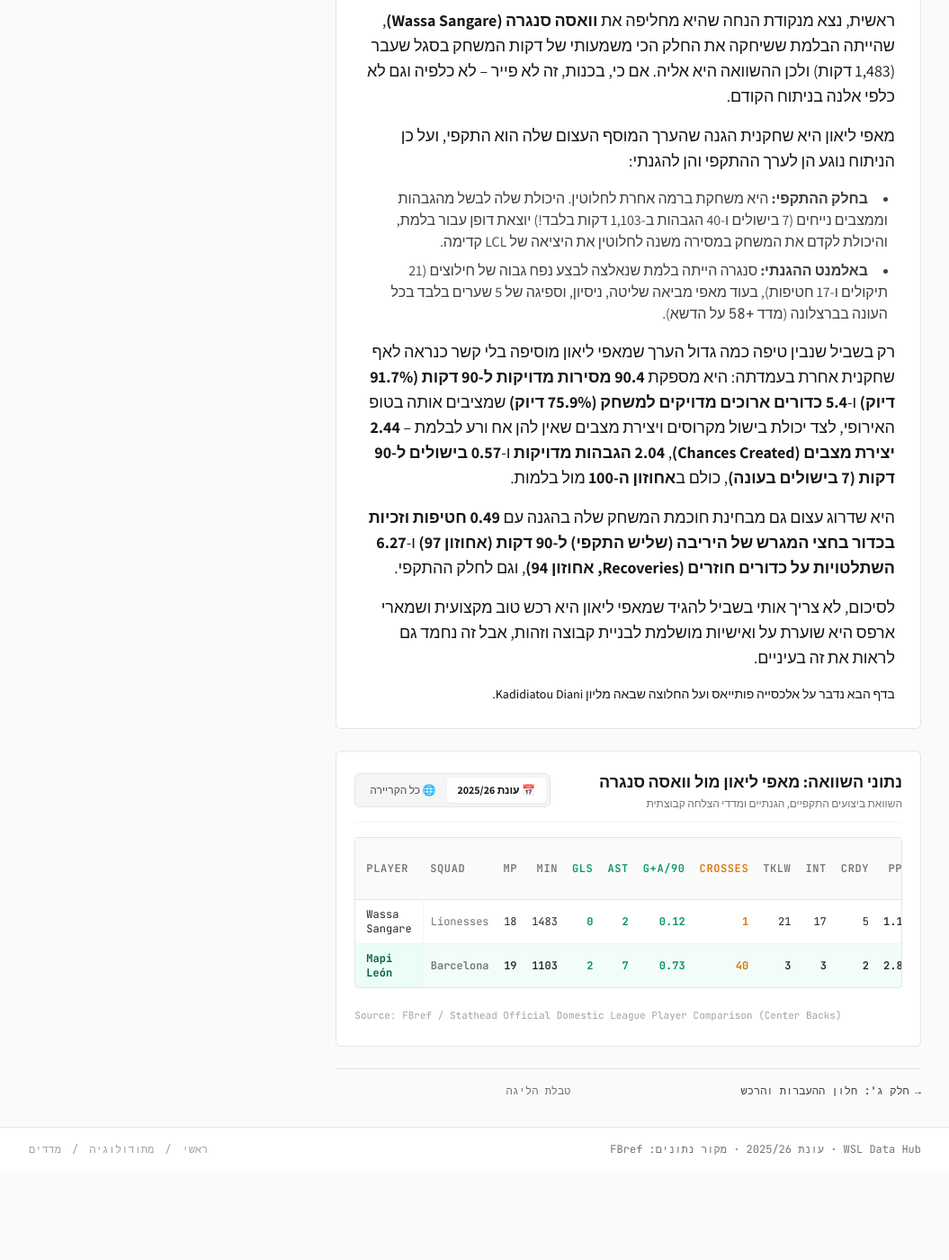
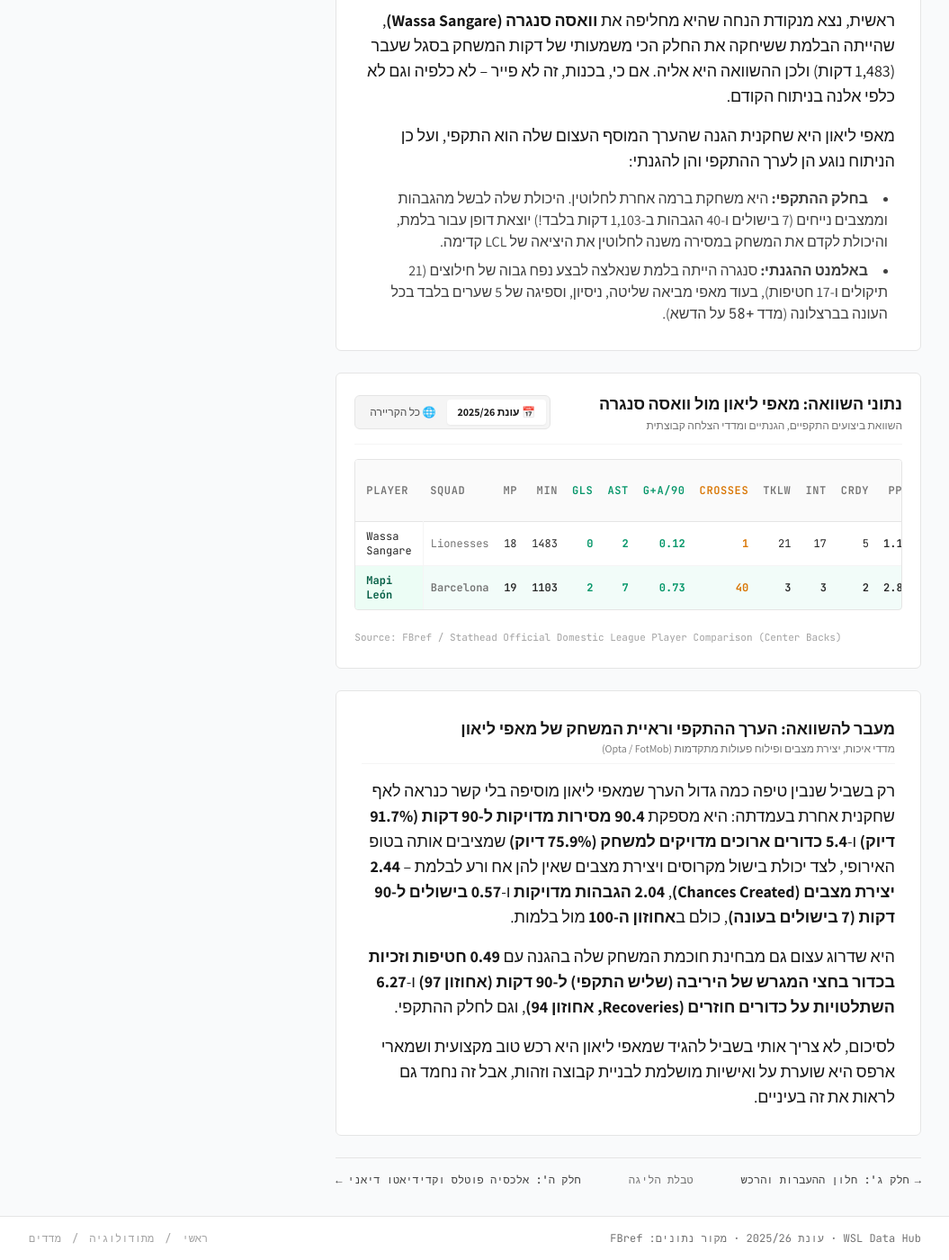
Before and after one commit to davidkorenblit/wsl-data-hub, a Jekyll site: the page built from teams/london-city-lionesses-transfers-analysis.md, in a window 1280 px wide and 1400 px high, scrolled down 2071 px. Shown: the whole window at 90% size, without its empty margins (112-1167 px from the left). Built offline with Jekyll 4.4.1, drawn with Linux system fonts in a browser that asks for light colours; nearby versions of some CDN libraries; before the commit the page ends 3372 px from its top, so only the background shows below that; some of the changed text lies outside the part shown.

Commit message:
Reorganize Mapi Leon deep stats after table and create transfers-attack page

```diff
--- a/teams/london-city-lionesses-transfers-analysis.md
+++ b/teams/london-city-lionesses-transfers-analysis.md
@@ -1,12 +1,14 @@
 ---
 layout: team
-title: "London City Lionesses - חלק ד': ניתוח שדרוג השוערת (Mary Earps)"
+title: "London City Lionesses - חלק ד': ניתוח שדרוג העמדות (ארפס & מאפי)"
 team_name: "London City Lionesses"
 team_slug: "london-city-lionesses"
-team_meta: "WSL 2025/26 · חלק ד': שדרוג עמדת השוערת"
+team_meta: "WSL 2025/26 · חלק ד': שדרוג עמדת השוערת והבלמית"
 permalink: /teams/london-city-lionesses/transfers-analysis/
 prev_url: /teams/london-city-lionesses/transfers-intro/
 prev_title: "חלק ג': חלון ההעברות והרכש"
+next_url: /teams/london-city-lionesses/transfers-attack/
+next_title: "חלק ה': אלכסיה פוטלס וקדידיאטו דיאני"
 ---
 
 <div class="space-y-6 text-neutral-800 dark:text-neutral-200 leading-relaxed text-base sm:text-lg font-sans">
@@ -218,22 +220,6 @@ prev_title: "חלק ג': חלון ההעברות והרכש"
         <li><strong>בחלק ההתקפי:</strong> היא משחקת ברמה אחרת לחלוטין. היכולת שלה לבשל מהגבהות וממצבים נייחים (7 בישולים ו-40 הגבהות ב-1,103 דקות בלבד!) יוצאת דופן עבור בלמת, והיכולת לקדם את המשחק במסירה משנה לחלוטין את היציאה של LCL קדימה.</li>
         <li><strong>באלמנט ההגנתי:</strong> סנגרה הייתה בלמת שנאלצה לבצע נפח גבוה של חילוצים (21 תיקולים ו-17 חטיפות), בעוד מאפי מביאה שליטה, ניסיון, וספיגה של 5 שערים בלבד בכל העונה בברצלונה (מדד <code>+58</code> על הדשא).</li>
       </ul>
-
-      <p>
-        רק בשביל שנבין טיפה כמה גדול הערך שמאפי ליאון מוסיפה בלי קשר כנראה לאף שחקנית אחרת בעמדתה: היא מספקת <strong>90.4 מסירות מדויקות ל-90 דקות (91.7% דיוק)</strong> ו-<strong>5.4 כדורים ארוכים מדויקים למשחק (75.9% דיוק)</strong> שמציבים אותה בטופ האירופי, לצד יכולת בישול מקרוסים ויצירת מצבים שאין להן אח ורע לבלמת – <strong>2.44 יצירת מצבים (Chances Created)</strong>, <strong>2.04 הגבהות מדויקות</strong> ו-<strong>0.57 בישולים ל-90 דקות (7 בישולים בעונה)</strong>, כולם ב<strong>אחוזון ה-100</strong> מול בלמות.
-      </p>
-
-      <p>
-        היא שדרוג עצום גם מבחינת חוכמת המשחק שלה בהגנה עם <strong>0.49 חטיפות וזכיות בכדור בחצי המגרש של היריבה (שליש התקפי) ל-90 דקות (אחוזון 97)</strong> ו-<strong>6.27 השתלטויות על כדורים חוזרים (Recoveries, אחוזון 94)</strong>, וגם לחלק ההתקפי.
-      </p>
-
-      <p>
-        לסיכום, לא צריך אותי בשביל להגיד שמאפי ליאון היא רכש טוב מקצועית ושמארי ארפס היא שוערת על ואישיות מושלמת לבניית קבוצה וזהות, אבל זה נחמד גם לראות את זה בעיניים.
-      </p>
-
-      <p class="text-sm font-medium text-primary-600 dark:text-primary-400">
-        בדף הבא נדבר על אלכסייה פותייאס ועל החלוצה שבאה מליון Kadidiatou Diani.
-      </p>
     </article>
 
     <!-- Mapi vs Sangare Comparison Tables -->
@@ -357,6 +343,30 @@ prev_title: "חלק ג': חלון ההעברות והרכש"
         Source: FBref / Stathead Official Domestic League Player Comparison (Center Backs)
       </p>
     </div>
+
+    <!-- Deep Tactical & Progression Value of Mapi León (Standalone Vision Analysis) -->
+    <div class="rounded-md border border-neutral-200 dark:border-neutral-800 bg-white dark:bg-[#121215] p-5 sm:p-7 space-y-4 text-neutral-900 dark:text-neutral-100 text-base sm:text-lg leading-relaxed">
+      <div class="border-b border-neutral-100 dark:border-neutral-800 pb-2">
+        <h3 class="text-lg font-bold text-neutral-900 dark:text-white">
+          מעבר להשוואה: הערך ההתקפי וראיית המשחק של מאפי ליאון
+        </h3>
+        <p class="text-xs text-neutral-500 dark:text-neutral-400">
+          מדדי איכות, יצירת מצבים ופילוח פעולות מתקדמות (Opta / FotMob)
+        </p>
+      </div>
+
+      <p>
+        רק בשביל שנבין טיפה כמה גדול הערך שמאפי ליאון מוסיפה בלי קשר כנראה לאף שחקנית אחרת בעמדתה: היא מספקת <strong>90.4 מסירות מדויקות ל-90 דקות (91.7% דיוק)</strong> ו-<strong>5.4 כדורים ארוכים מדויקים למשחק (75.9% דיוק)</strong> שמציבים אותה בטופ האירופי, לצד יכולת בישול מקרוסים ויצירת מצבים שאין להן אח ורע לבלמת – <strong>2.44 יצירת מצבים (Chances Created)</strong>, <strong>2.04 הגבהות מדויקות</strong> ו-<strong>0.57 בישולים ל-90 דקות (7 בישולים בעונה)</strong>, כולם ב<strong>אחוזון ה-100</strong> מול בלמות.
+      </p>
+
+      <p>
+        היא שדרוג עצום גם מבחינת חוכמת המשחק שלה בהגנה עם <strong>0.49 חטיפות וזכיות בכדור בחצי המגרש של היריבה (שליש התקפי) ל-90 דקות (אחוזון 97)</strong> ו-<strong>6.27 השתלטויות על כדורים חוזרים (Recoveries, אחוזון 94)</strong>, וגם לחלק ההתקפי.
+      </p>
+
+      <p>
+        לסיכום, לא צריך אותי בשביל להגיד שמאפי ליאון היא רכש טוב מקצועית ושמארי ארפס היא שוערת על ואישיות מושלמת לבניית קבוצה וזהות, אבל זה נחמד גם לראות את זה בעיניים.
+      </p>
+    </div>
   </div>
 
   <script>
```
Also changed, not shown: teams/london-city-lionesses-transfers-attack.md (added, +42 -0 lines).
